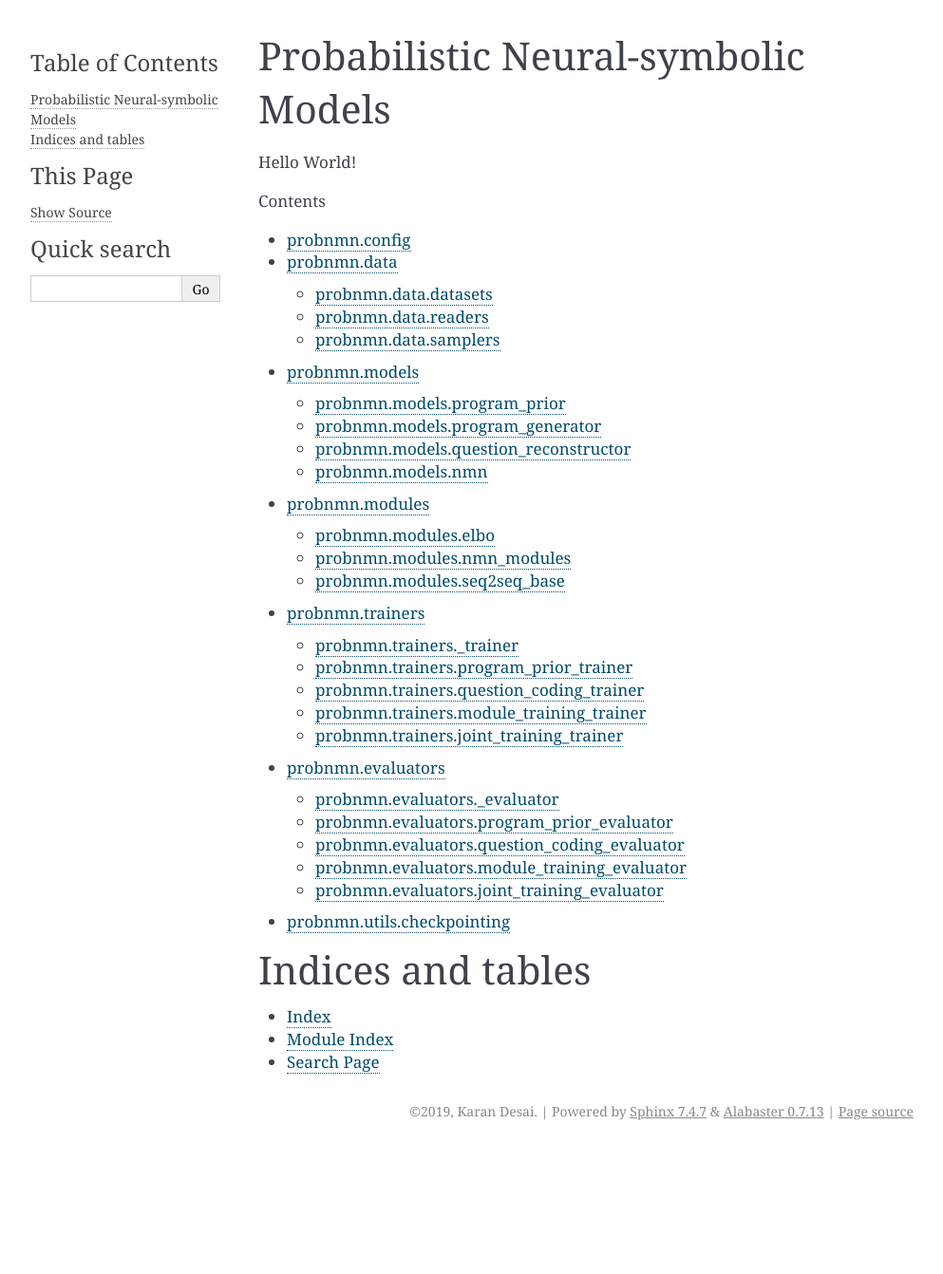
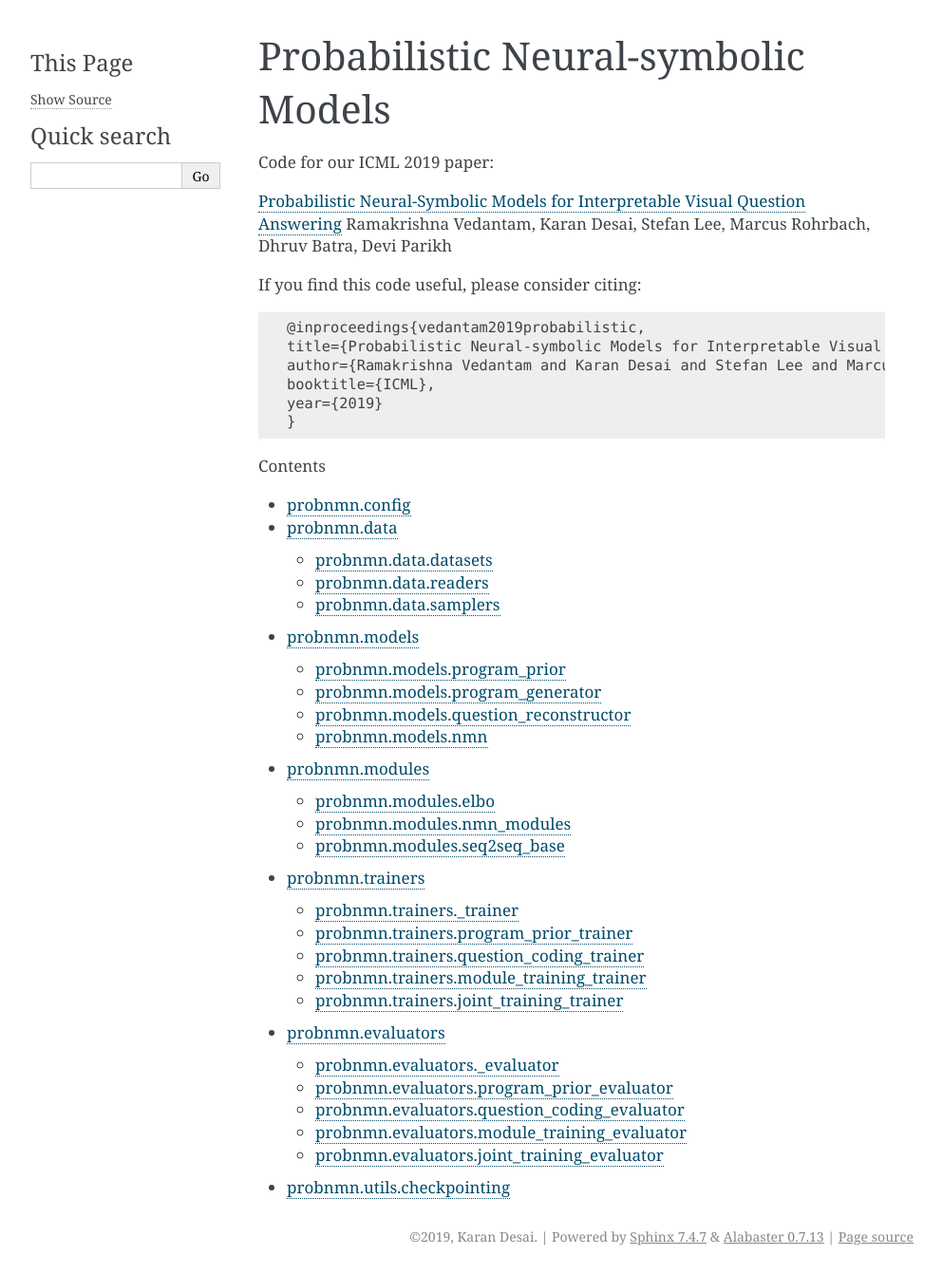
Before and after one commit to kdexd/probnmn-clevr, a Sphinx documentation site: the page built from docs/index.rst, in a window 1280 px wide. Shown: the whole page at 95% size, without its empty margins (148-1141 px from the left). Built offline with Sphinx 7.4.7, drawn with Linux system fonts in a browser that asks for light colours; before the commit the page ends 1210 px from its top, so only the background shows below that.

```diff
--- a/docs/index.rst
+++ b/docs/index.rst
@@ -1,7 +1,25 @@
 Probabilistic Neural-symbolic Models
 ====================================
 
-Hello World!
+Code for our ICML 2019 paper:
+
+`Probabilistic Neural-Symbolic Models for Interpretable Visual Question Answering`_
+Ramakrishna Vedantam, Karan Desai, Stefan Lee, Marcus Rohrbach, Dhruv Batra,
+Devi Parikh
+
+
+If you find this code useful, please consider citing:
+
+.. code-block:: text
+
+    @inproceedings{vedantam2019probabilistic,
+    title={Probabilistic Neural-symbolic Models for Interpretable Visual Question Answering},
+    author={Ramakrishna Vedantam and Karan Desai and Stefan Lee and Marcus Rohrbach and Dhruv Batra and Devi Parikh},
+    booktitle={ICML},
+    year={2019}
+    }
+
+.. _Probabilistic Neural-Symbolic Models for Interpretable Visual Question Answering:  https://arxiv.org/abs/1902.07864
 
 .. toctree::
     :maxdepth: 2
@@ -16,9 +34,9 @@ Hello World!
     probnmn/utils.checkpointing
 
 
-Indices and tables
-==================
+.. Indices and tables
+.. ==================
 
-* :ref:`genindex`
-* :ref:`modindex`
-* :ref:`search`
+.. * :ref:`genindex`
+.. * :ref:`modindex`
+.. * :ref:`search`
```
Also changed, not shown: README.md (+21 -0 lines).
